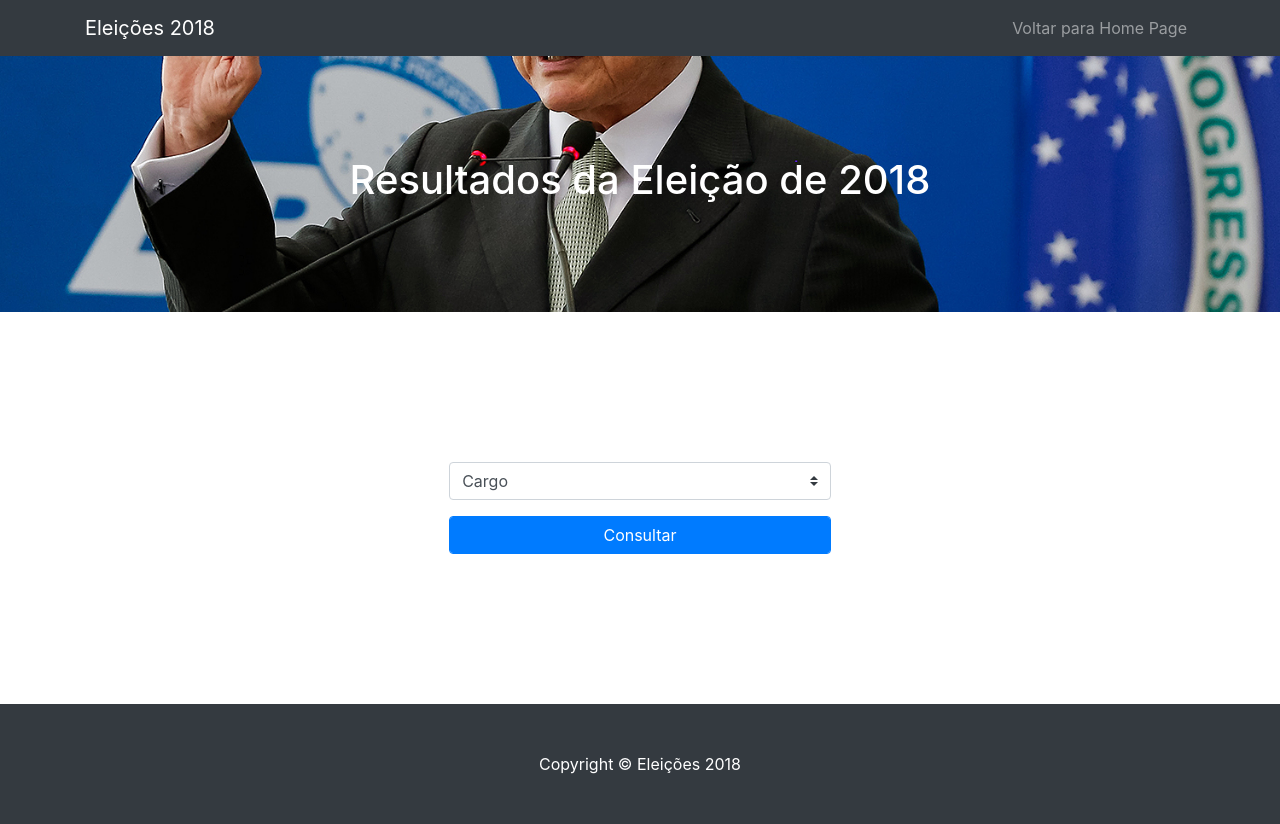
After one commit to erickarruzzo/eleicoesuff, a Django app: template resultado/templates/resultado.html in a window 1280 px wide. The commit adds this page. Run offline with Django 3.2, Linux system fonts and the light colour scheme; the template is opened without the code that fills it, so the values that code supplies are empty; some libraries are stand-ins or nearby versions.

Commit message:
Funcionalidade de Resultado

```diff
--- a/eleicoes/settings.py
+++ b/eleicoes/settings.py
@@ -76,7 +76,6 @@ WSGI_APPLICATION = 'eleicoes.wsgi.application'
 
 #DESENVOLVIMENTO
 #DATABASES = {
-#
 #    'default': {
 #        'ENGINE': 'django.db.backends.mysql',
 #        'NAME': 'eleicoes',
--- /dev/null
+++ b/eleicoes2018/static/js/resultado.js
@@ -0,0 +1,93 @@
+$(document).ready(function() {
+    getCandidatos();
+});
+
+function carregaEstado(valor){
+    if (valor != 1){
+        $("#divEstado").show();
+    } else {
+        $("#divEstado").hide();
+    }
+}
+
+function consultar(cargo_id, estado_id){
+    var candidatos = candidatos_global;
+    var votados = [];
+    var votos_totais = [];
+
+    if (cargo_id == 1){
+        for (i=0;i<candidatos.length;i++){
+            if (candidatos[i].cargo_id==cargo_id){
+                votados.push(candidatos[i].nome);
+                votos = candidatos[i].total_votos
+                votos_totais.push(votos)
+            }
+        }
+    } else {
+        if (estado_id == "" || estado_id == null){
+            $("#erro_consulta").show();
+            $("#erro_consulta").text("Por favor, preencha o campo Estado");
+            return;
+        }
+        for (i=0;i<candidatos.length;i++){
+            if (candidatos[i].cargo_id==cargo_id && candidatos[i].estado_id==estado_id){
+                votados.push(candidatos[i].nome);
+                votos = candidatos[i].total_votos
+                votos_totais.push(votos)
+            }
+        }
+    }
+
+    if (votados.length < 1){
+        $("#erro_consulta").show();
+        $("#erro_consulta").text("Nenhum resultado encontrado. Candidatos não cadastrados");
+        return;
+    }
+
+    criaGrafico(votados, votos_totais);
+
+}
+
+function criaGrafico(candidatos, valores){
+    $("#erro_consulta").hide();
+    $("#sectionChart").show();
+
+    //Apagando o canvas para redesenhar
+    $('#chart').remove(); // this is my <canvas> element
+    $('#graph-container').append('<canvas id="chart"><canvas>');
+
+    var ctx = document.getElementById('chart');
+    var myChart = new Chart(ctx, {
+    type: 'bar',
+    data: {
+        labels: candidatos,
+        datasets: [{
+            label: 'Número de votos',
+            data: valores,
+            backgroundColor: getRandomColor(candidatos.length),
+            borderWidth: 1
+        }]
+    },
+    options: {
+      legend: {
+        display: false
+      },
+      scales: {
+          yAxes: [{
+              ticks: {
+                  beginAtZero:true
+              }
+          }]
+      }
+    }
+    });
+}
+
+function getRandomColor(numero) {
+    colors = [];
+    for (i=0;i<numero;i++){
+      color = '#' + (Math.random().toString(16) + '0000000').slice(2, 8);
+      colors.push(color);
+    }
+    return colors;
+}
--- a/local_votacao/templates/local_consulta.html
+++ b/local_votacao/templates/local_consulta.html
@@ -23,7 +23,7 @@
         </div>
         <div class="row">
             <div class="col-lg-12 col-sm-12 mx-auto">
-                <a class="btn btn-primary form-control" onclick="consultaLocal($('#titulo_filter').val(), $('#estado_filter').val())">Consultar</a>
+                <a class="btn btn-primary form-control" style="color: white" onclick="consultaLocal($('#titulo_filter').val(), $('#estado_filter').val())">Consultar</a>
                 <span style="color: red; display: none" id="erro_consulta">Nenhum resultado encontrado!</span>
             </div>
         </div>
--- /dev/null
+++ b/resultado/templates/resultado.html
@@ -0,0 +1,44 @@
+{% extends "resultado_template.html" %}
+
+{% block body %}
+<section>
+  <form class="col-lg-8 mx-auto">
+    <div class="container">
+        <div class="row">
+            <div class="col-lg-6 col-sm-12 mx-auto">
+                <div class="form-group">
+                    <select class="custom-select" name="cargo_filter" id="cargo_filter" onchange="carregaEstado($(this).val())" required>
+                    <option value="" hidden>Cargo</option>
+                    {% for cargo in cargos %}
+                            <option value="{{ cargo.id }}">{{ cargo.nome }}</option>
+                    {% endfor %}
+                    </select>
+                </div>
+            </div>
+            <div id="divEstado" class="col-lg-6 col-sm-12 mx-auto" style="display: none">
+                <div class="form-group">
+                    <select class="custom-select" name="estado_filter" id="estado_filter" required>
+                    <option value="" hidden>Estado</option>
+                    {% for estado in estados %}
+                            <option value="{{ estado.id }}">{{ estado.sigla }}</option>
+                    {% endfor %}
+                    </select>
+                </div>
+            </div>
+        </div>
+        <div class="row">
+            <div class="col-lg-6 col-sm-12 mx-auto">
+                <a class="btn btn-primary form-control" style="color: white" onclick="consultar($('#cargo_filter').val(), $('#estado_filter').val())">Consultar</a>
+                <span style="color: red; display: none" id="erro_consulta"></span>
+            </div>
+        </div>
+    </div>
+  </form>
+</section>
+
+<section id="sectionChart" class="bg-light" id="section_resultado" style="display: none">
+    <div class="container" id="graph-container">
+        <canvas id="chart" width="1600" height="900"></canvas>
+    </div>
+</section>
+{% endblock %}
--- /dev/null
+++ b/resultado/templates/resultado_template.html
@@ -0,0 +1,59 @@
+{% load staticfiles %}
+<!DOCTYPE html>
+  <head>
+
+    <meta charset="utf-8">
+
+    <title>Eleições 2018 - Resultados</title>
+
+    <link href='{% static "vendor/bootstrap/css/bootstrap.min.css" %}' rel="stylesheet">
+    <link href='{% static "css/scrolling-nav.css" %}' rel="stylesheet">
+
+  </head>
+
+  <body id="page-top">
+
+    <!-- Navigation -->
+    <nav class="navbar navbar-expand-lg navbar-dark bg-dark fixed-top" id="mainNav">
+      <div class="container">
+        <a class="navbar-brand js-scroll-trigger" href="#page-top">Eleições 2018</a>
+        <button class="navbar-toggler" type="button" data-toggle="collapse" data-target="#navbarResponsive" aria-controls="navbarResponsive" aria-expanded="false" aria-label="Toggle navigation">
+          <span class="navbar-toggler-icon"></span>
+        </button>
+        <div class="collapse navbar-collapse" id="navbarResponsive">
+          <ul class="navbar-nav ml-auto">
+            <li class="nav-item">
+              <a class="nav-link js-scroll-trigger" href="/">Voltar para Home Page</a>
+            </li>
+          </ul>
+        </div>
+      </div>
+    </nav>
+
+    <header class="bg-primary text-white" style="background-image: url('../static/images/cargos/cargo1.jpg'); background-repeat: repeat-x;  background-position: center; background-size: cover;">
+      <div class="container text-center">
+        <h1>Resultados da Eleição de 2018</h1>
+      </div>
+    </header>
+
+    {% block body %}
+
+    {% endblock %}
+
+    <footer class="py-5 bg-dark">
+      <div class="container">
+        <p class="m-0 text-center text-white">Copyright &copy; Eleições 2018</p>
+      </div>
+    </footer>
+
+    <script src='{% static "vendor/jquery/jquery.min.js" %}'></script>
+    <script src='{% static "vendor/bootstrap/js/bootstrap.bundle.min.js" %}'></script>
+    <script src='{% static "vendor/jquery-easing/jquery.easing.min.js" %}'></script>
+    <script src="https://cdnjs.cloudflare.com/ajax/libs/Chart.js/2.5.0/Chart.min.js"></script>
+    <script src='{% static "js/scrolling-nav.js" %}'></script>
+    <script src='{% static "js/general.js" %}'></script>
+    <script src='{% static "js/resultado.js" %}'></script>
+
+  </body>
+
+</html>
```
Also changed, not shown: eleicoes2018/templates/index.html (+18 -1 lines), resultado/views.py (+9 -2 lines).
